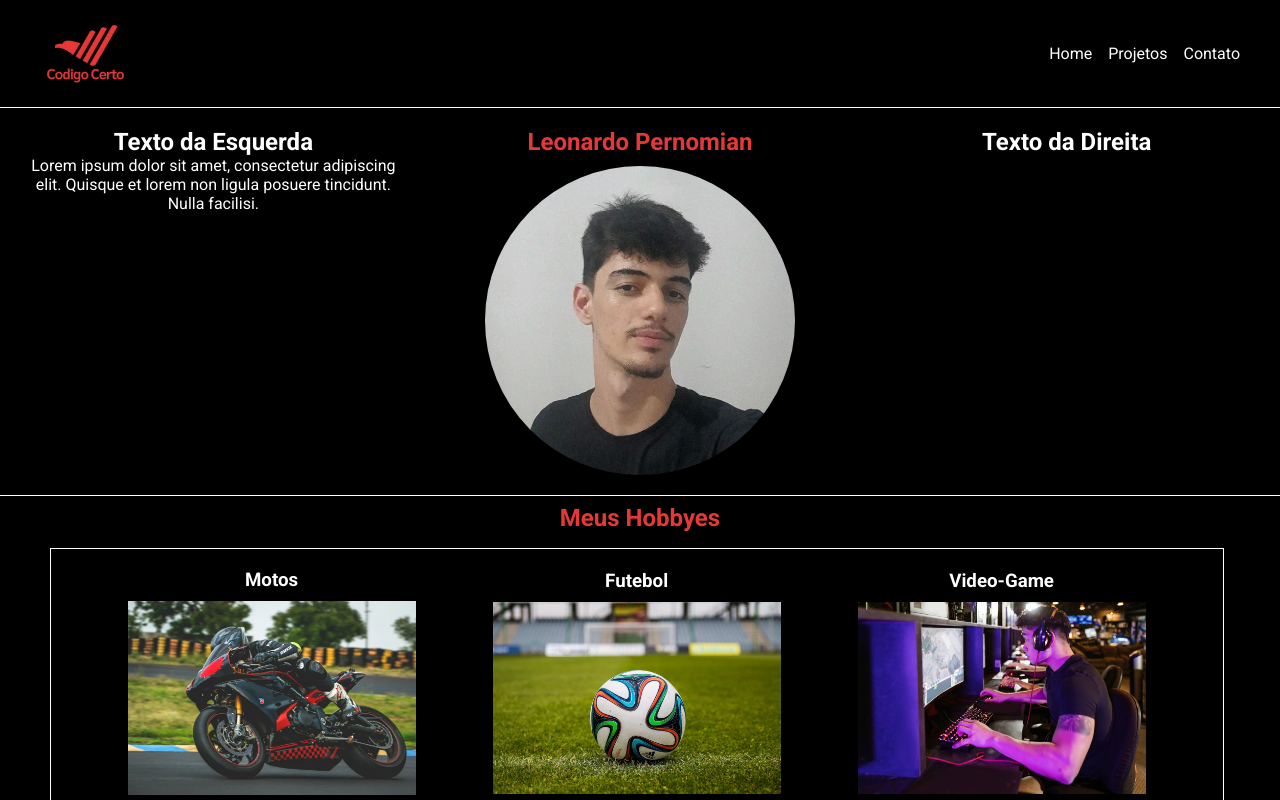
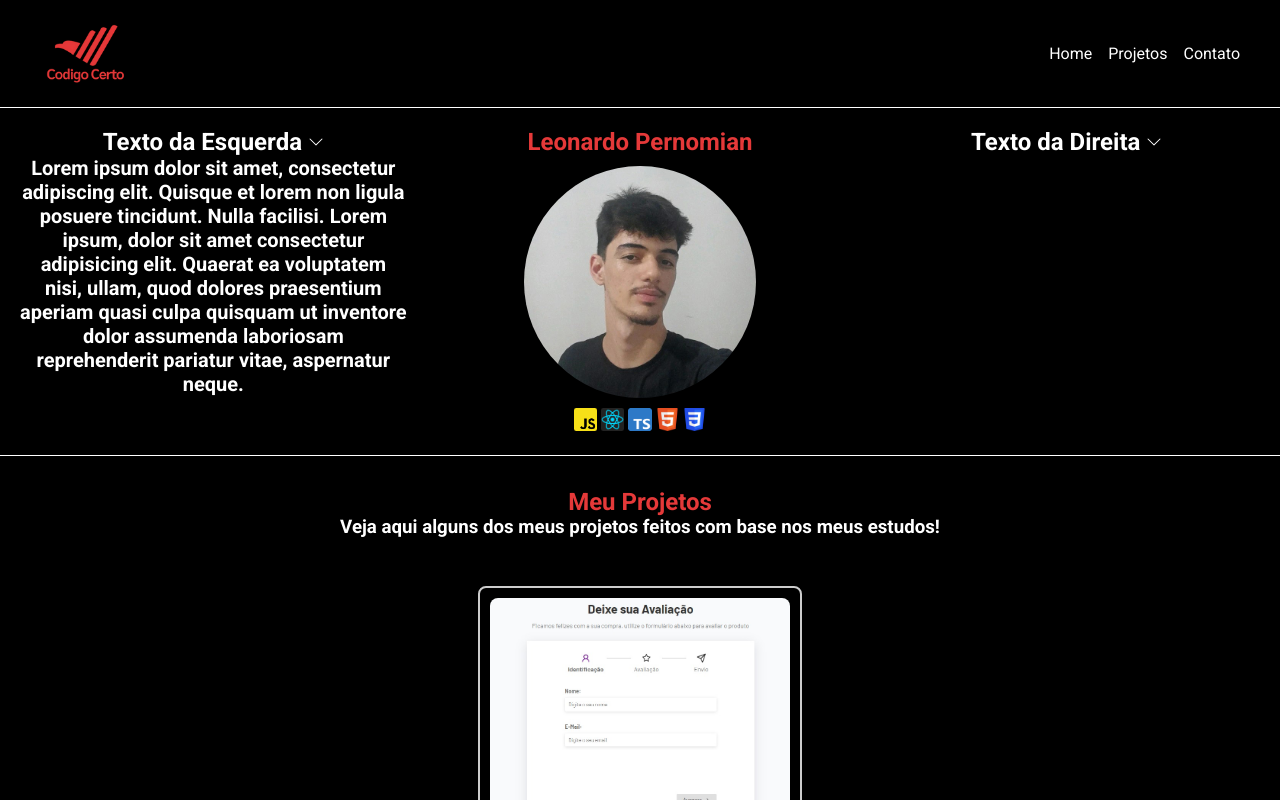
Before and after one commit to Leopreal/Projeto-Codigo-Certo, a plain HTML site: page index.html in a window 1280 px wide. Both pictures are taken after a click on the element "Texto da Esquerda". Shown: the top 800 px of the page. Drawn offline with Linux system fonts and the light colour scheme.

Commit message:
adicionando javascript e complementando o html

```diff
--- a/index.html
+++ b/index.html
@@ -24,37 +24,35 @@
             </div>
         </nav>
     </header>
-
-
     <div id="container">
         <div class="text-left">
-            <h2 class="txt1">Texto da Esquerda</h2>
-            <p class="hidden">Lorem ipsum dolor sit amet, consectetur adipiscing elit. Quisque et lorem non ligula posuere tincidunt. Nulla facilisi.</p>
+            <h2 class="txt1">Texto da Esquerda <svg xmlns="http://www.w3.org/2000/svg" width="16" height="16" fill="currentColor" class="bi bi-chevron-down" viewBox="0 0 16 16">
+                <path fill-rule="evenodd" d="M1.646 4.646a.5.5 0 0 1 .708 0L8 10.293l5.646-5.647a.5.5 0 0 1 .708.708l-6 6a.5.5 0 0 1-.708 0l-6-6a.5.5 0 0 1 0-.708"/>
+              </svg><h2>
+            <p id="p1" class="hidden">Lorem ipsum dolor sit amet, consectetur adipiscing elit. Quisque et lorem non ligula posuere tincidunt. Nulla facilisi.
+                Lorem ipsum, dolor sit amet consectetur adipisicing elit. Quaerat ea voluptatem nisi, ullam, quod dolores praesentium aperiam quasi culpa quisquam ut inventore dolor assumenda laboriosam reprehenderit pariatur vitae, aspernatur neque.
+            </p>
+
         </div>
         <div class="center">
             <h2>Leonardo Pernomian</h2>
-            <img src="img/profile.jpg" alt="Imagem no Centro">
+            <img id="minha-foto" src="img/profile.jpg" alt="Imagem no Centro">
+            <p class="icons">
+                <img src="img/javascript.png" alt="">
+                <img src="img/react.png" alt="">
+                <img src="img/typescript.png" alt="">
+                <img src="img/html.png" alt="">
+                <img src="img/css.png" alt="">
+            </p>
         </div>
         <div class="text-right">
-            <h2 class="txt2">Texto da Direita</h2>
-            <p class="hidden">Lorem ipsum dolor sit amet, consectetur adipiscing elit. Quisque et lorem non ligula posuere tincidunt. Nulla facilisi.</p>
+            <h2 class="txt2">Texto da Direita <svg xmlns="http://www.w3.org/2000/svg" width="16" height="16" fill="currentColor" class="bi bi-chevron-down" viewBox="0 0 16 16">
+                <path fill-rule="evenodd" d="M1.646 4.646a.5.5 0 0 1 .708 0L8 10.293l5.646-5.647a.5.5 0 0 1 .708.708l-6 6a.5.5 0 0 1-.708 0l-6-6a.5.5 0 0 1 0-.708"/>
+              </svg></h2>
+            <p id="p2" class="hidden">Lorem ipsum dolor sit amet, consectetur adipiscing elit. Quisque et lorem non ligula posuere tincidunt. Nulla facilisi.</p>
         </div>
     </div>
-    <h2 id="titulo">Meus Hobbyes</h2>
-    <div class="hobby">
-        <div class="gallery-item">
-            <h3>Motos</h3>
-            <img src="img/pexels-photo-1119796.jpg" alt="Imagem 2">
-        </div>
-        <div class="gallery-item">
-            <h3>Futebol</h3>
-            <img src="img/the-ball-stadion-football-the-pitch-39362.jpeg" alt="Imagem 3">
-        </div>
-        <div class="gallery-item">
-            <h3>Video-Game</h3>
-            <img src="img/pexels-photo-7915228.jpg" alt="Imagem 4">
-        </div>
-    </div>
+    <!-- PROJETOS -->
     <div id="projetos">
         <h2>Meu Projetos</h2>
         <h3>Veja aqui alguns dos meus projetos feitos com base nos meus estudos!</h3>
@@ -91,21 +89,21 @@
     </div>
     <footer>
         <div id="contato">
-            <h2>Contato</h2>
+            <h1>Contato</h1>
             <div class="icones">
                 <ul>
-                    <li><a href="#linkedin"><svg xmlns="http://www.w3.org/2000/svg" width="16" height="16" fill="currentColor" class="bi bi-linkedin" viewBox="0 0 16 16">
+                    <li><a href="#linkedin"><svg xmlns="http://www.w3.org/2000/svg" width="30" height="30" fill="currentColor" class="bi bi-linkedin" viewBox="0 0 16 16">
                         <path d="M0 1.146C0 .513.526 0 1.175 0h13.65C15.474 0 16 .513 16 1.146v13.708c0 .633-.526 1.146-1.175 1.146H1.175C.526 16 0 15.487 0 14.854zm4.943 12.248V6.169H2.542v7.225zm-1.2-8.212c.837 0 1.358-.554 1.358-1.248-.015-.709-.52-1.248-1.342-1.248S2.4 3.226 2.4 3.934c0 .694.521 1.248 1.327 1.248zm4.908 8.212V9.359c0-.216.016-.432.08-.586.173-.431.568-.878 1.232-.878.869 0 1.216.662 1.216 1.634v3.865h2.401V9.25c0-2.22-1.184-3.252-2.764-3.252-1.274 0-1.845.7-2.165 1.193v.025h-.016l.016-.025V6.169h-2.4c.03.678 0 7.225 0 7.225z"/>
                             </svg>
                         </a>
                     </li>
                       <li>
-                        <a href="#instagram"><svg xmlns="http://www.w3.org/2000/svg" width="16" height="16" fill="currentColor" class="bi bi-instagram" viewBox="0 0 16 16">
+                        <a href="#instagram"><svg xmlns="http://www.w3.org/2000/svg" width="30" height="30" fill="currentColor" class="bi bi-instagram" viewBox="0 0 16 16">
                         <path d="M8 0C5.829 0 5.556.01 4.703.048 3.85.088 3.269.222 2.76.42a3.9 3.9 0 0 0-1.417.923A3.9 3.9 0 0 0 .42 2.76C.222 3.268.087 3.85.048 4.7.01 5.555 0 5.827 0 8.001c0 2.172.01 2.444.048 3.297.04.852.174 1.433.372 1.942.205.526.478.972.923 1.417.444.445.89.719 1.416.923.51.198 1.09.333 1.942.372C5.555 15.99 5.827 16 8 16s2.444-.01 3.298-.048c.851-.04 1.434-.174 1.943-.372a3.9 3.9 0 0 0 1.416-.923c.445-.445.718-.891.923-1.417.197-.509.332-1.09.372-1.942C15.99 10.445 16 10.173 16 8s-.01-2.445-.048-3.299c-.04-.851-.175-1.433-.372-1.941a3.9 3.9 0 0 0-.923-1.417A3.9 3.9 0 0 0 13.24.42c-.51-.198-1.092-.333-1.943-.372C10.443.01 10.172 0 7.998 0zm-.717 1.442h.718c2.136 0 2.389.007 3.232.046.78.035 1.204.166 1.486.275.373.145.64.319.92.599s.453.546.598.92c.11.281.24.705.275 1.485.039.843.047 1.096.047 3.231s-.008 2.389-.047 3.232c-.035.78-.166 1.203-.275 1.485a2.5 2.5 0 0 1-.599.919c-.28.28-.546.453-.92.598-.28.11-.704.24-1.485.276-.843.038-1.096.047-3.232.047s-2.39-.009-3.233-.047c-.78-.036-1.203-.166-1.485-.276a2.5 2.5 0 0 1-.92-.598 2.5 2.5 0 0 1-.6-.92c-.109-.281-.24-.705-.275-1.485-.038-.843-.046-1.096-.046-3.233s.008-2.388.046-3.231c.036-.78.166-1.204.276-1.486.145-.373.319-.64.599-.92s.546-.453.92-.598c.282-.11.705-.24 1.485-.276.738-.034 1.024-.044 2.515-.045zm4.988 1.328a.96.96 0 1 0 0 1.92.96.96 0 0 0 0-1.92m-4.27 1.122a4.109 4.109 0 1 0 0 8.217 4.109 4.109 0 0 0 0-8.217m0 1.441a2.667 2.667 0 1 1 0 5.334 2.667 2.667 0 0 1 0-5.334"/>
                             </svg>
                         </a>
                     </li>
-                    <li><a href="#gitnuh"><svg xmlns="http://www.w3.org/2000/svg" width="16" height="16" fill="currentColor" class="bi bi-github" viewBox="0 0 16 16">
+                    <li><a href="#gitnuh"><svg xmlns="http://www.w3.org/2000/svg" width="30" height="30" fill="currentColor" class="bi bi-github" viewBox="0 0 16 16">
                         <path d="M8 0C3.58 0 0 3.58 0 8c0 3.54 2.29 6.53 5.47 7.59.4.07.55-.17.55-.38 0-.19-.01-.82-.01-1.49-2.01.37-2.53-.49-2.69-.94-.09-.23-.48-.94-.82-1.13-.28-.15-.68-.52-.01-.53.63-.01 1.08.58 1.23.82.72 1.21 1.87.87 2.33.66.07-.52.28-.87.51-1.07-1.78-.2-3.64-.89-3.64-3.95 0-.87.31-1.59.82-2.15-.08-.2-.36-1.02.08-2.12 0 0 .67-.21 2.2.82.64-.18 1.32-.27 2-.27s1.36.09 2 .27c1.53-1.04 2.2-.82 2.2-.82.44 1.1.16 1.92.08 2.12.51.56.82 1.27.82 2.15 0 3.07-1.87 3.75-3.65 3.95.29.25.54.73.54 1.48 0 1.07-.01 1.93-.01 2.2 0 .21.15.46.55.38A8.01 8.01 0 0 0 16 8c0-4.42-3.58-8-8-8"/>
                       </svg></a></li>
                 </ul>
--- a/script.js
+++ b/script.js
@@ -1,13 +1,30 @@
-document.querySelectorAll('h2').forEach(title => {
-    title.addEventListener('click', () => {
-        const nextElement = title.nextElementSibling;
-        if (nextElement) {
-            nextElement.classList.toggle('hidden');
-            if (nextElement.classList.contains('hidden')) {
-                nextElement.style.maxHeight = '0';
-            } else {
-                nextElement.style.maxHeight = nextElement.scrollHeight + 'px';
-            }
-        }
-    });
+const ShowText1 = document.querySelector('.txt1')
+const ShowText2 = document.querySelector('.txt2')
+const p1 = document.querySelector('#p1')
+const p2 = document.querySelector('#p2')
+
+// -------------------- FUNÇÕES --------------------------------
+
+ShowText1.addEventListener('click', () => {
+    p1.classList.toggle('hidden')
 })
+
+ShowText2.addEventListener('click', () => {
+    p2.classList.toggle('hidden')
+})
+
+
+
+// document.querySelectorAll('h2').forEach(title => {
+//     title.addEventListener('click', () => {
+//         const nextElement = title.nextElementSibling;
+//         if (nextElement) {
+//             nextElement.classList.toggle('hidden');
+//             if (nextElement.classList.contains('hidden')) {
+//                 nextElement.style.maxHeight = '0';
+//             } else {
+//                 nextElement.style.maxHeight = nextElement.scrollHeight + 'px';
+//             }
+//         }
+//     });
+// })
--- a/style.css
+++ b/style.css
@@ -56,8 +56,7 @@ a:hover{
 
 #container {
     display: flex;
-    justify-content: center;
-    width: 100%;
+    justify-content: space-between;
     border-bottom: 1px solid white;
 }
 
@@ -66,6 +65,7 @@ a:hover{
     flex: 1;
     padding: 20px;
     box-sizing: border-box;
+    width: 30%;
 }
 
 .txt1,
@@ -88,20 +88,30 @@ a:hover{
     justify-content: center;
 }
 
+#p1 {
+    font-size: 20px;
+}
+
 .center {
     flex: 1;
     display: flex;
+    text-align: center;
     flex-direction: column;
-    justify-content: center;
     align-items: center;
     padding: 20px;
-    box-sizing: border-box;
+}
+
+#minha-foto {
+    max-width: 60%;
+    height: auto;
+    border-radius: 50%;
+    margin-top: 10px;
 }
 
 .center img {
-    max-width: 80%;
+    max-width: 6%;
     height: auto;
-    border-radius: 50%;
+    border-radius: 10%;
     margin-top: 10px;
 }
 
@@ -110,53 +120,12 @@ a:hover{
     color: #e53939;
 }
 
-/* Parte do hobby */
-
-#titulo {
-    display: flex;
-    justify-content: center;
-    align-items: center;
-    color: #e53939;
-    margin-top: 0.5rem;
-}
-
-.hobby {
-    display: flex;
-    justify-content: space-evenly;
-    align-items: center;
-    width: 90%;
-    padding: 10px;
-    margin-top: 1rem;
-    margin-left: 3.1rem;
-    border: 1px solid white;
-
-}
-
-.gallery-item {
-    text-align: center;
-    margin: 0 10px;
-
-}
-
-.gallery-item img {
-    width: 18rem;
-    height: auto;
-}
-
-.gallery-item h3 {
-    margin: 10px 0;
-}
-
-.motivacoes {
-    margin-top: 2.7rem;
-
-}
-
 /* Projetos */
 
 #projetos {
     text-align: center;
     margin-top: 2rem;
+    border-bottom: 1px solid;
 }
 
 #projetos h2 {
@@ -171,7 +140,6 @@ a:hover{
     align-items: center;
     margin-top: 3rem;
     margin-bottom: 3rem;
-    border-bottom: 1px solid;
 }
 
 .project-card {
@@ -225,7 +193,11 @@ a:hover{
     flex-direction: column;
     justify-content: center;
     align-items: center;
-    margin-top: 4rem;
+    margin-top: 2rem;
+}
+
+#contato h1 {
+    color: #e53939;
 }
 
 .icones {
@@ -238,6 +210,8 @@ a:hover{
     display: flex;
     justify-content: center;
     align-items: center;
+    gap: 1rem;
+
 }
 
 .icones li {
@@ -251,3 +225,24 @@ a:hover{
 .hidden {
     display: none;
 }
+
+
+
+
+/* Responsividade para telas menores */
+@media (max-width: 768px) {
+    #container {
+        flex-direction: column;
+        align-items: stretch;
+    }
+    .center {
+        order: -1;
+    }
+    .text-left, .text-right {
+        text-align: center;
+    }
+}
+
+@media (max-width: 480px) {
+
+}
```
Also changed, not shown: img/css.png (added), img/html.png (added), img/javascript.png (added), img/react.png (added), img/typescript.png (added).
